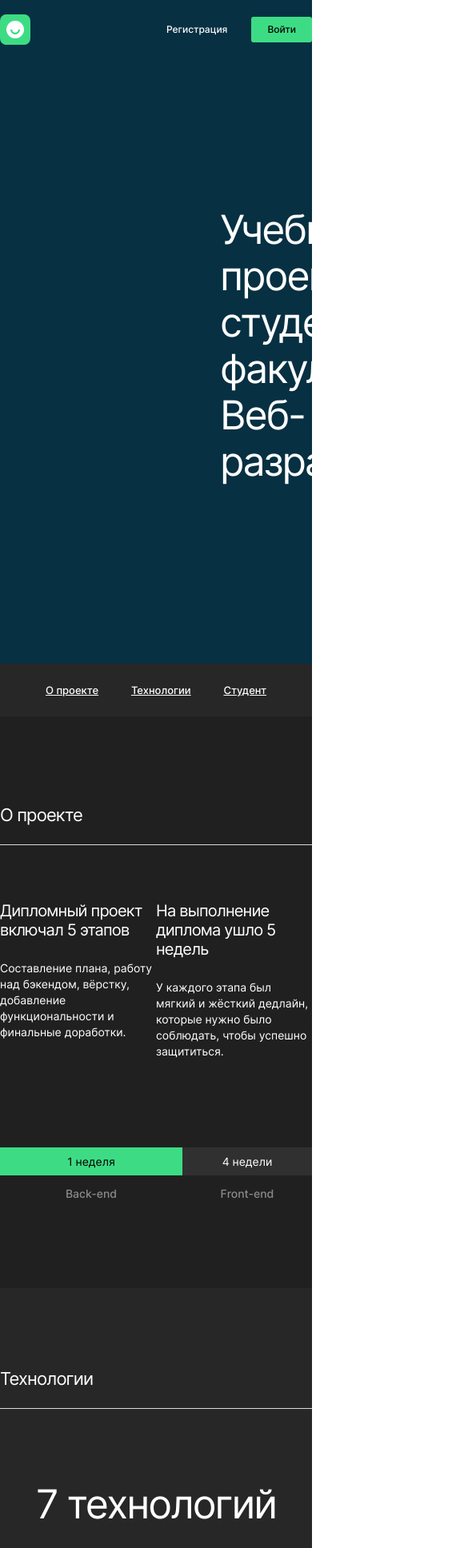
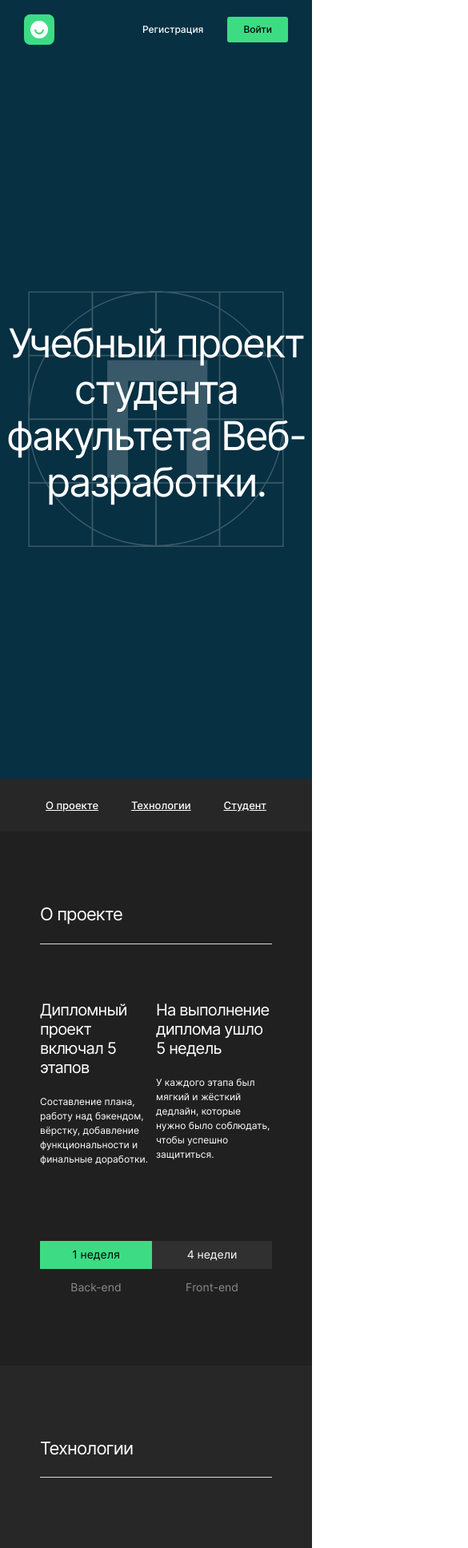
Before and after one commit to AlexandrGer/movies-explorer-frontend, a React (Create React App) app: page / in a window 390 px wide. Shown: the top 1936 px of the page at 80% size, 585 px wide, since content can reach past the window. Built offline with nearby package versions, Linux system fonts and the light colour scheme.

Commit message:
768 Landing

```diff
--- a/src/components/AboutMe/AboutMe.css
+++ b/src/components/AboutMe/AboutMe.css
@@ -68,7 +68,7 @@
 .student__link {
 	font-size: 14px;
 	font-weight: 500;
-	line-height: 17px;
+	line-height: 16.94px;
 	letter-spacing: 0em;
 	text-decoration: none;
 	color: #fff;
@@ -128,3 +128,50 @@
 	line-height: 60px;
 	display: inline-block;
 }
+
+@media screen and (max-width: 1023px) {
+	.student {
+		padding: 90px 0;
+	}
+
+	.student__container-description {
+		max-width: 364px;
+	}
+
+	.student__title {
+		font-size: 40px;
+		line-height: 40px;
+	}
+
+	.student__subtitle {
+		font-size: 12px;
+		line-height: 18px;
+		margin: 16px 0 0;
+	}
+
+	.student__description {
+		font-size: 12px;
+		line-height: 18px;
+		margin: 20px 0 87px;
+		-ms-line-clamp: 6;
+		-webkit-line-clamp: 6;
+		line-clamp: 6;
+	}
+
+	.student__photo {
+		width: 255px;
+		height: 307px;
+	}
+
+	.portfolio {
+		margin: 91px 0 0;
+	}
+
+	.portfolio__link {
+		font-size: 28px;
+	}
+
+	.portfolio__icon {
+		width: 27px;
+	}
+}
--- a/src/components/AboutProject/AboutProject.css
+++ b/src/components/AboutProject/AboutProject.css
@@ -6,14 +6,16 @@
 
 .section__container {
 	width: 100%;
-	max-width: 1140px;
+	/* max-width: 1140px; */
 	margin: 0 auto;
+	padding: 0 70px;
+	box-sizing: border-box;
 }
 
 .section__title {
 	font-size: 22px;
 	font-weight: 400;
-	line-height: 27px;
+	line-height: 26.63px;
 	letter-spacing: -0.04em;
 	margin: 0;
 	padding-bottom: 23px;
@@ -65,7 +67,7 @@
 .deadlines__text {
 	font-size: 14px;
 	font-weight: 400;
-	line-height: 17px;
+	line-height: 16.94px;
 	letter-spacing: 0em;
 	text-align: center;
 	margin: 0 0 14px;
@@ -88,3 +90,35 @@
 	padding: 0;
 	color: #8B8B8B;
 }
+
+@media screen and (max-width: 1023px) {
+	.about {
+		padding: 90px 0;
+	}
+
+	.section__container {
+		padding: 0 50px;
+	}
+
+	.list__heading {
+		margin: 70px 0 22px;
+	}
+
+	.list__text {
+		font-size: 12px;
+		line-height: 18px;
+		margin: 0 0 93px;
+	}
+
+	.list__cell {
+		max-width: 319px;
+	}
+
+	.deadlines {
+		grid-template-columns: 140px 1fr;
+	}
+
+	.deadlines__caption {
+		font-weight: 400;
+	}
+}
--- a/src/components/Footer/Footer.css
+++ b/src/components/Footer/Footer.css
@@ -3,10 +3,17 @@
 	background: #202020;
 }
 
+.footer__wrapper {
+	width: 100%;
+	margin: 0 auto;
+	padding: 0 70px;
+	box-sizing: border-box;
+}
+
 .footer__text {
 	font-size: 13px;
 	font-weight: 400;
-	line-height: 16px;
+	line-height: 15.73px;
 	letter-spacing: 0px;
 	text-align: center;
 	color: #8b8b8b;
@@ -24,7 +31,7 @@
 .footer__copyright {
 	font-size: 13px;
 	font-weight: 400;
-	line-height: 16px;
+	line-height: 15.73px;
 	letter-spacing: 0px;
 	margin: 0;
 }
@@ -38,10 +45,16 @@
 	color: #fff;
 	font-size: 13px;
 	font-weight: 400;
-	line-height: 16px;
+	line-height: 15.73px;
 	letter-spacing: 0px;
 }
 
 .footer__link:not(:last-child) {
 	margin-right: 20px;
 }
+
+@media screen and (max-width: 1023px) {
+	.footer__wrapper {
+		padding: 0 30px;
+	}
+}
--- a/src/components/Footer/Footer.jsx
+++ b/src/components/Footer/Footer.jsx
@@ -5,7 +5,7 @@ export const Footer = () => {
 	return (
 
 		<footer className="footer">
-			<div className='section__container'>
+			<div className='footer__wrapper'>
 				<p className='footer__text'>Учебный проект Яндекс.Практикум х BeatFilm.</p>
 				<div className='footer__container'>
 					<p className='footer__copyright'>© 2023</p>
--- a/src/components/Header/Header.css
+++ b/src/components/Header/Header.css
@@ -8,11 +8,13 @@
 
 .header__container {
 	width: 100%;
-	max-width: 1140px;
+	/* max-width: 1140px; */
 	margin: 0 auto;
 	display: flex;
 	align-items: center;
 	justify-content: space-between;
+	padding: 0 70px;
+	box-sizing: border-box;
 }
 
 .header__navigation {
@@ -77,3 +79,10 @@
 	background: #3DDC84;
 	border-radius: 3px;
 }
+
+@media screen and (max-width: 1023px) {
+	.header__container {
+		padding: 0 30px;
+	}
+
+}
--- a/src/components/Promo/Promo.css
+++ b/src/components/Promo/Promo.css
@@ -4,14 +4,15 @@
 }
 
 .promo__title {
-	margin: 0 275px;
+	margin: 0 auto;
 	padding: 184px 0 224px 0;
 	font-size: 50px;
 	font-weight: 400;
 	line-height: 58px;
 	letter-spacing: -0.04em;
 	text-align: center;
-	z-index: 10;
+	width: 100%;
+	max-width: 730px;
 }
 
 .logo-promo {
@@ -19,6 +20,16 @@
 	height: 320px;
 	z-index: 1;
 	position: absolute;
-	left: 480px;
-	top: 82px;
+	/* left: 37.5%;
+	top: 15.5%; */
+	top: 50%;
+	left: 50%;
+	transform: translate(-50%, -50%);
 }
+
+@media screen and (max-width: 1023px) {
+	.promo__title {
+		padding: 326px 0 342px 0;
+	}
+
+}
--- a/src/components/Techs/Techs.css
+++ b/src/components/Techs/Techs.css
@@ -1,7 +1,7 @@
 .technology {
 	width: 100%;
 	background: #272727;
-	padding: 100px 0 100px 0;
+	padding: 100px 0;
 }
 
 .technology__title {
@@ -31,9 +31,10 @@
 	list-style: none;
 	display: flex;
 	align-items: center;
-	justify-content: space-between;
+	/* justify-content: space-between; */
+	justify-content: center;
 	width: 100%;
-	max-width: 690px;
+	/* max-width: 690px; */
 }
 
 .stack__cell {
@@ -46,6 +47,10 @@
 	justify-content: center;
 }
 
+.stack__cell:not(:last-child) {
+	margin-right: 10px;
+}
+
 .stack__text {
 	font-size: 14px;
 	font-weight: 400;
@@ -55,3 +60,33 @@
 	margin: 0;
 	padding: 0;
 }
+
+@media screen and (max-width: 1023px) {
+	.technology {
+		padding: 90px 0;
+	}
+
+	.technology__title {
+		margin: 80px auto 0;
+	}
+
+	.technology__subtitle {
+		font-size: 12px;
+		line-height: 18px;
+		margin: 22px auto 0;
+	}
+
+	.stack {
+		margin: 83px auto 0;
+	}
+
+	.stack__cell {
+		width: 84px;
+		height: 57px;
+	}
+
+	.stack__text {
+		font-size: 12px;
+		line-height: 14.52px;
+	}
+}
```
